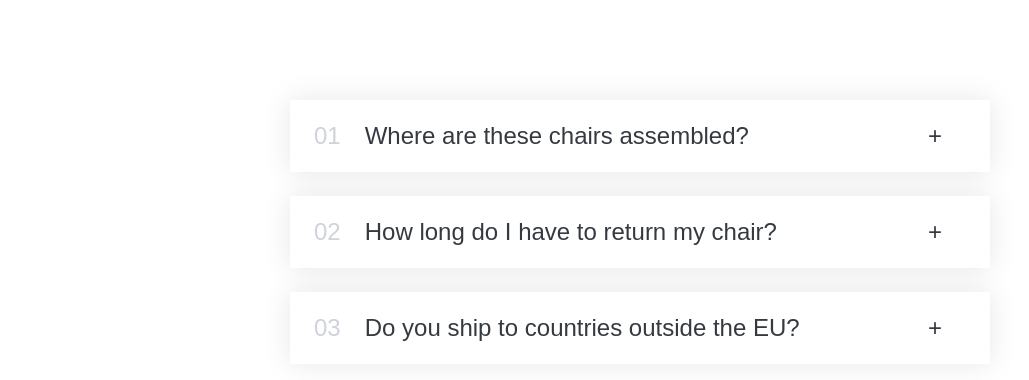
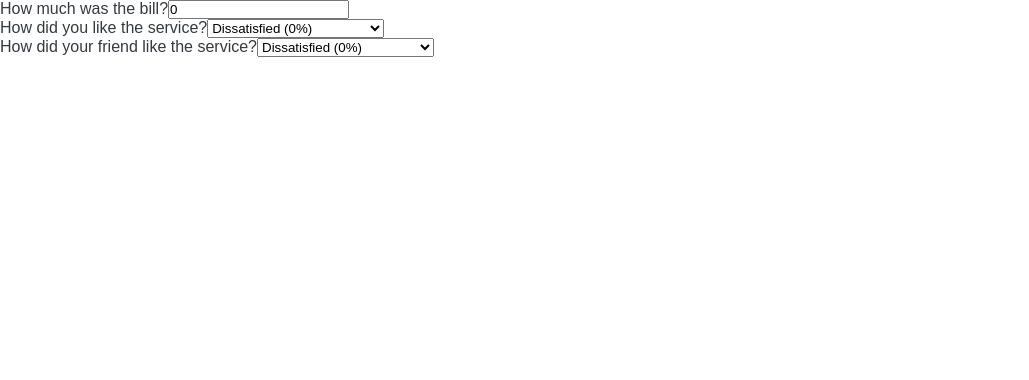
Before and after one commit to manishaac2002/react_challenge_project, a React (Create React App) app: page / in a window 1280 px wide. Shown: the top 380 px of the page, without its empty margins (0-1029 px from the left). Built offline with nearby package versions, Linux system fonts and the light colour scheme.

Commit message:
feat - Chanenge -tip calculator.

```diff
--- a/src/App.js
+++ b/src/App.js
@@ -1,64 +1,70 @@
-import { useState } from "react";
-import "./index.css"
-
-const faqs = [
-  {
-    title: "Where are these chairs assembled?",
-    text:
-      "Lorem ipsum dolor sit amet consectetur, adipisicing elit. Accusantium, quaerat temporibus quas dolore provident nisi ut aliquid ratione beatae sequi aspernatur veniam repellendus."
-  },
-  {
-    title: "How long do I have to return my chair?",
-    text:
-      "Pariatur recusandae dignissimos fuga voluptas unde optio nesciunt commodi beatae, explicabo natus."
-  },
-  {
-    title: "Do you ship to countries outside the EU?",
-    text:
-      "Excepturi velit laborum, perspiciatis nemo perferendis reiciendis aliquam possimus dolor sed! Dolore laborum ducimus veritatis facere molestias!"
-  }
-];
-
+import { useState } from 'react'
 export default function App() {
   return (
     <div>
-      <Accordion data={faqs} />
+      <TipCalculator />
     </div>
   )
 }
 
-function Accordion({ data }) {
-  const [curOpen, setCurOpen] = useState(null)
-  return (<div className="accordion">
+function TipCalculator() {
+  const [bill, setBill] = useState(0)
+  const [percentage1, setPercentage1] = useState(0)
+  const [percentage2, setPercentage2] = useState(0)
 
-    {data.map((el, i) => (
-      <AccordionItem
-        curOpen={curOpen}
-        onOpen={setCurOpen}
-        title={el.title}
-        num={i}
-        key={el.title}
-      >
-        {el.text}
-      </AccordionItem>
-    ))}
+  const tip = bill * (percentage1 + percentage2) / 2 / 100
 
-  </div>);
-}
-
-function AccordionItem({ num, title, children, curOpen, onOpen }) {
-  const isOpen = num === curOpen
-  function handleToggle() {
-    onOpen(isOpen ? null : num)
+  function handleReset() {
+    setBill('')
+    setPercentage1(0)
+    setPercentage2(0)
   }
 
   return (
-    <div className={`item ${isOpen ? "open" : ""}`} onClick={handleToggle}>
-      <p className="number">{num < 9 ? `0${num + 1}` : num + 1}</p>
-      <p className="title">{title}</p>
-      <p className="icon">{isOpen ? "-" : "+"}</p>
-      {isOpen && <div className="content-box">{children}
-      </div>
+    <div>
+      <BillInput bill={bill} onSetBill={setBill} />
+      <SelectPercentage percentage={percentage1} onSelect={setPercentage1}>How did you like the service?</SelectPercentage>
+      <SelectPercentage percentage={percentage2} onSelect={setPercentage2}>How did your friend like the service?</SelectPercentage>
+
+      {bill > 0 &&
+      <>
+        <Output bill={bill} tip={tip} />
+      <Reset onReset={handleReset} />
+      </>
       }
-    </div>)
+    </div>
+  )
 }
+
+function BillInput({ bill, onSetBill }) {
+
+  return (
+    <div>
+      <label>How much was the bill?</label>
+      <input type="text" placeholder="Bill value"
+        value={bill}
+        onChange={e => onSetBill(Number(e.target.value))} />
+    </div>
+  )
+}
+function SelectPercentage({ children, percentage, onSelect }) {
+  return (
+    <div>
+      <label>{children}</label>
+      <select
+        value={percentage}
+        onChange={e => onSelect(Number(e.target.value))}>
+        <option value="0">Dissatisfied (0%)</option>
+        <option value="5">It was okay (5%)</option>
+        <option value="10">It was good (10%)</option>
+        <option value="20">Absolutely amazing (20%)</option>
+      </select>
+    </div>
+  )
+}
+function Output({ bill, tip }) {
+  return <h3>You pay ${bill + tip} (${bill} + ${tip} tip)</h3>
+}
+function Reset({ onReset }) {
+  return <button onClick={onReset}>Reset</button>
+}
```
